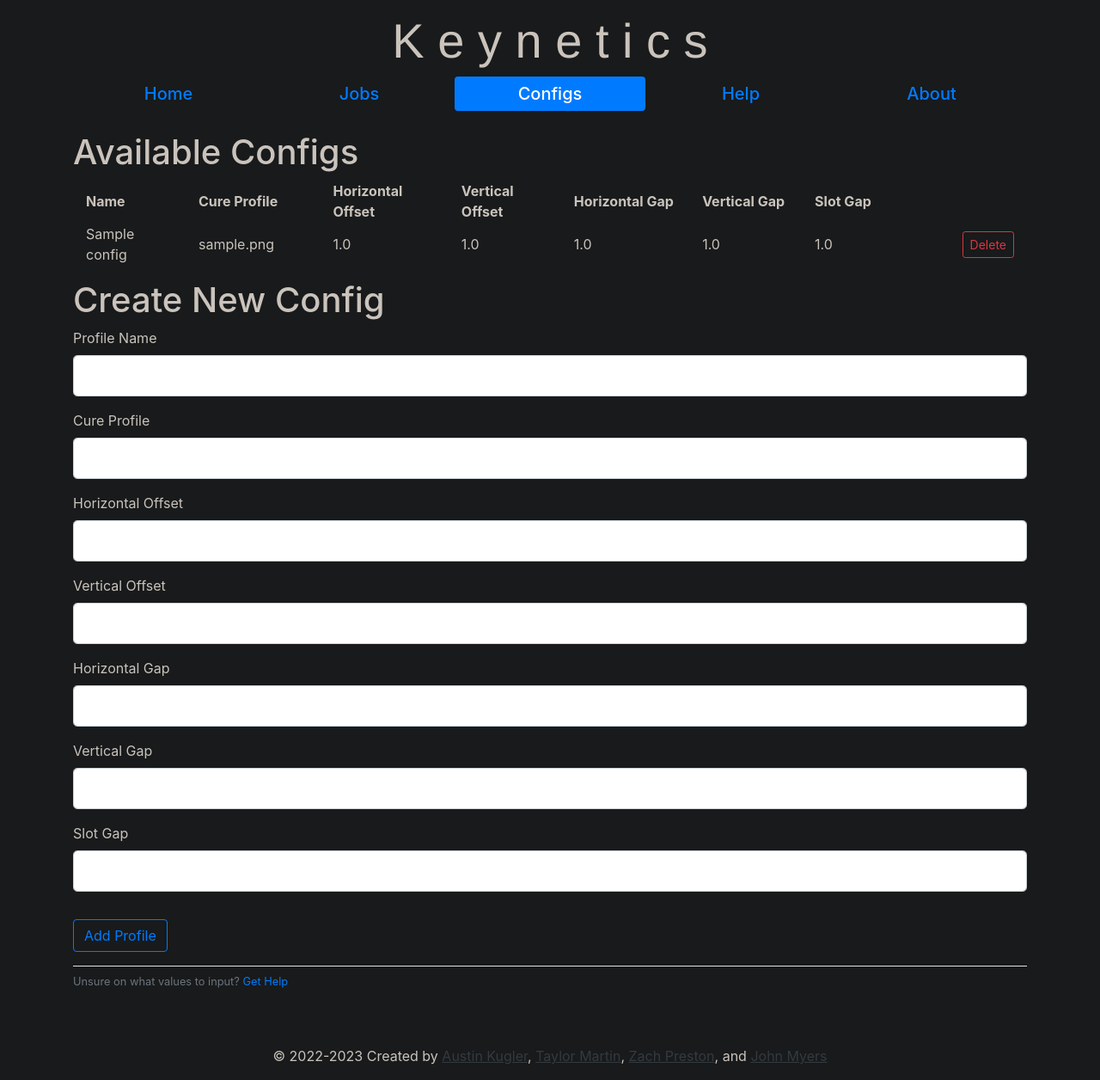
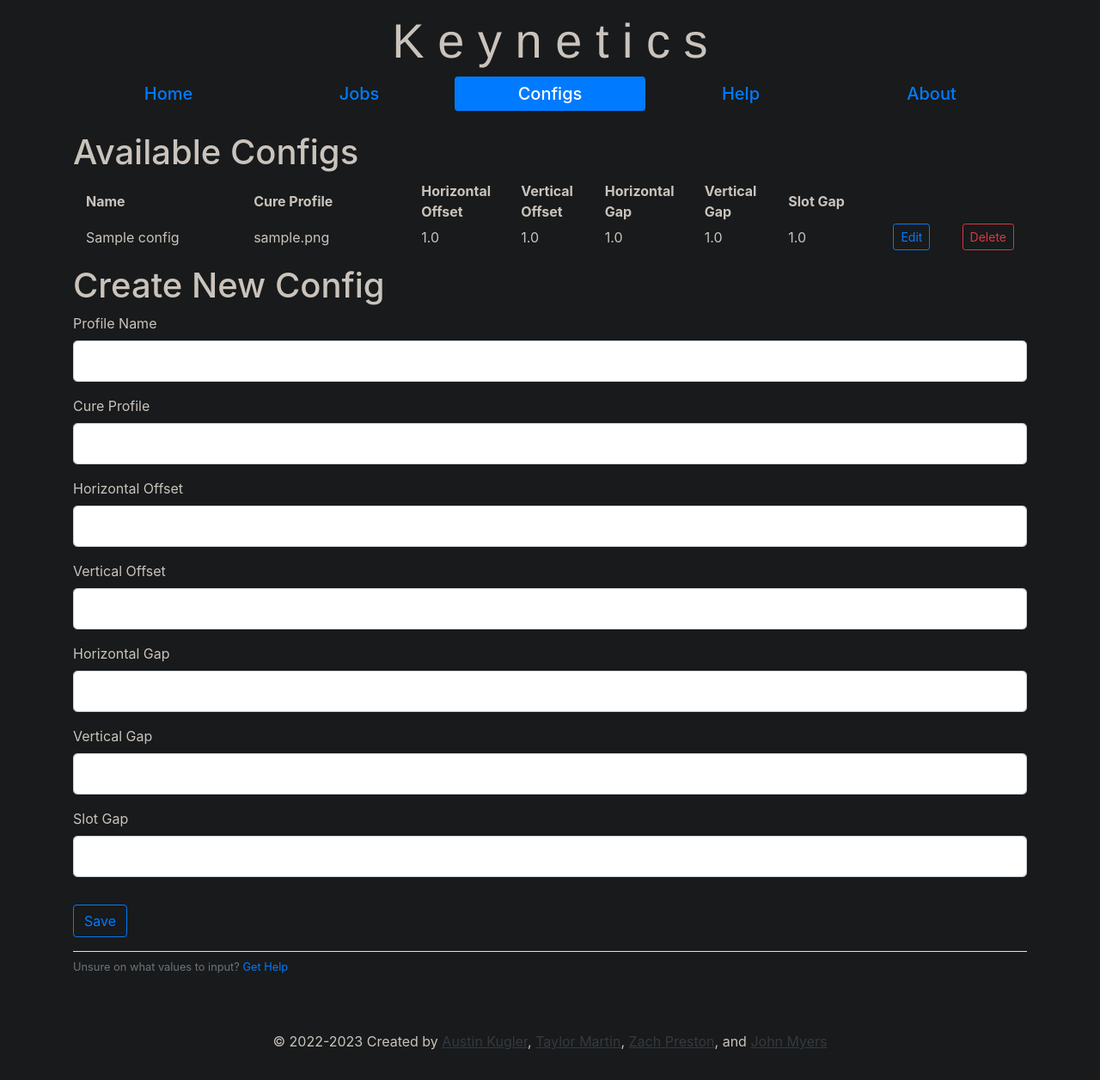
Before and after one commit to Trmart/Keynetics-Web-App, a Flask app: page /configs in a window 1280 px wide. Shown: the whole page at 86% size. Run offline with Flask 3, Linux system fonts and the light colour scheme; tables that the repository leaves empty hold one stand-in row (values such as "Sample post"); some libraries are stand-ins or nearby versions.

Commit message:
First work on config editing

```diff
--- a/app/forms.py
+++ b/app/forms.py
@@ -23,10 +23,13 @@ from wtforms.validators import (
 
 class PlugConfigForm(FlaskForm):
     name = StringField('Profile Name', validators=[DataRequired(), Length(min=1, max=32)])
-    cure_profile = StringField('Cure Profile', validators=[DataRequired(), Length(min=1, max=32)])
-    horizontal_offset = FloatField('Horizontal Offset', validators=[DataRequired(), NumberRange(min=1, max=99)])
-    vertical_offset = FloatField('Vertical Offset', validators=[DataRequired(), NumberRange(min=1, max=99)])
-    horizontal_gap = FloatField('Horizontal Gap', validators=[DataRequired(), NumberRange(min=1, max=99)])
-    vertical_gap = FloatField('Vertical Gap', validators=[DataRequired(), NumberRange(min=1, max=99)])
-    slot_gap = FloatField('Slot Gap', validators=[DataRequired(), NumberRange(min=1, max=99)])
-    submit = SubmitField('Add Profile')
+    cure_profile = StringField('Cure Profile', validators=[DataRequired(), Length(min=0, max=32)])
+    horizontal_offset = FloatField('Horizontal Offset', validators=[DataRequired(), NumberRange(min=0, max=99)])
+    vertical_offset = FloatField('Vertical Offset', validators=[DataRequired(), NumberRange(min=0, max=99)])
+    horizontal_gap = FloatField('Horizontal Gap', validators=[DataRequired(), NumberRange(min=0, max=99)])
+    vertical_gap = FloatField('Vertical Gap', validators=[DataRequired(), NumberRange(min=0, max=99)])
+    slot_gap = FloatField('Slot Gap', validators=[DataRequired(), NumberRange(min=0, max=99)])
+    submit = SubmitField('Save')
+
+    def __repr__(cls):
+        return f'PlugConfigForm(name={cls.name.data}, cure_profile={cls.cure_profile.data})'
--- a/app/routes.py
+++ b/app/routes.py
@@ -25,7 +25,7 @@ def about():
 def configs():
     form = forms.PlugConfigForm()
     if form.validate_on_submit():
-        plug_config = models.PlugConfig(
+        config = models.PlugConfig(
             name=form.name.data,
             cure_profile=form.cure_profile.data,
             horizontal_offset=form.horizontal_offset.data,
@@ -34,9 +34,9 @@ def configs():
             vertical_gap=form.vertical_gap.data,
             slot_gap=form.slot_gap.data
         )
-        db.session.add(plug_config)
+        db.session.add(config)
         db.session.commit()
-        flash(f'Added {plug_config.name}!', 'success')
+        flash(f'Added {config.name}!', 'success')
         return redirect(url_for('home'))
     return render_template('configs.html', title='Configs', form=form, configs=models.PlugConfig.query.all())
 
@@ -51,13 +51,40 @@ def help():
     return render_template('help.html', title='Help')
 
 
-@app.route('/delete-config/<int:config_id>')
+@app.route('/delete-config/<int:config_id>', methods=['GET', 'POST'])
 def delete_config(config_id):
-    plug_config = models.PlugConfig.query.get(config_id)
-    db.session.delete(plug_config)
+    config = models.PlugConfig.query.get(config_id)
+    db.session.delete(config)
     db.session.commit()
-    flash(f'Deleted {plug_config.name}!', 'success')
+    flash(f'Deleted {config.name}!', 'success')
     return redirect(url_for('configs'))
+
+
+@app.route('/edit/<int:config_id>', methods=['GET', 'POST'])
+def edit_config(config_id):
+    config = models.PlugConfig.query.get(config_id)
+    form = forms.PlugConfigForm()
+    form.name.data = config.name
+    form.cure_profile.data = config.cure_profile
+    form.horizontal_offset.data = config.horizontal_offset
+    form.vertical_offset.data = config.vertical_offset
+    form.horizontal_gap.data = config.horizontal_gap
+    form.vertical_gap.data = config.vertical_gap
+    form.slot_gap.data = config.slot_gap
+    if form.validate_on_submit():
+        # print(form)
+        # config.name = form.name.data
+        # config.cure_profile = form.cure_profile.data
+        # config.horizontal_offset = form.horizontal_offset.data
+        # config.vertical_offset = form.vertical_offset.data
+        # config.horizontal_gap = form.horizontal_gap.data
+        # config.vertical_gap = form.vertical_gap.data
+        # config.slot_gap = form.slot_gap.data
+        # db.session.add(config)
+        # db.session.commit()
+        flash(f'Updated {config.name}!', 'success')
+        return redirect(url_for('configs'))
+    return render_template('edit.html', title=f'Edit {config.name}', form=form, config=config)
 
 
 @app.route('/start-job', methods=['GET', 'POST'])
--- a/app/templates/configs.html
+++ b/app/templates/configs.html
@@ -36,13 +36,14 @@
     <tbody>
        {% for config in configs %}
           <tr>
-             <td class="col-md-1">{{ config.name }}</td>
-             <td class="col-md-1">{{ config.cure_profile }}</td>
+             <td class="col-md-2">{{ config.name }}</td>
+             <td class="col-md-2">{{ config.cure_profile }}</td>
              <td class="col-md-1">{{ config.horizontal_offset }}</td>
              <td class="col-md-1">{{ config.vertical_offset }}</td>
              <td class="col-md-1">{{ config.horizontal_gap }}</td>
              <td class="col-md-1">{{ config.vertical_gap }}</td>
              <td class="col-md-1">{{ config.slot_gap }}</td>
+             <td class="col-md-1"><a class="btn btn-outline-primary btn-sm float-right" href="{{ url_for('edit_config', config_id=config.id) }}">Edit</a></td>
              <td class="col-md-1"><a class="btn btn-outline-danger btn-sm float-right" href="{{ url_for('delete_config', config_id=config.id) }}">Delete</a></td>
           </tr>
        {% endfor %}
```
